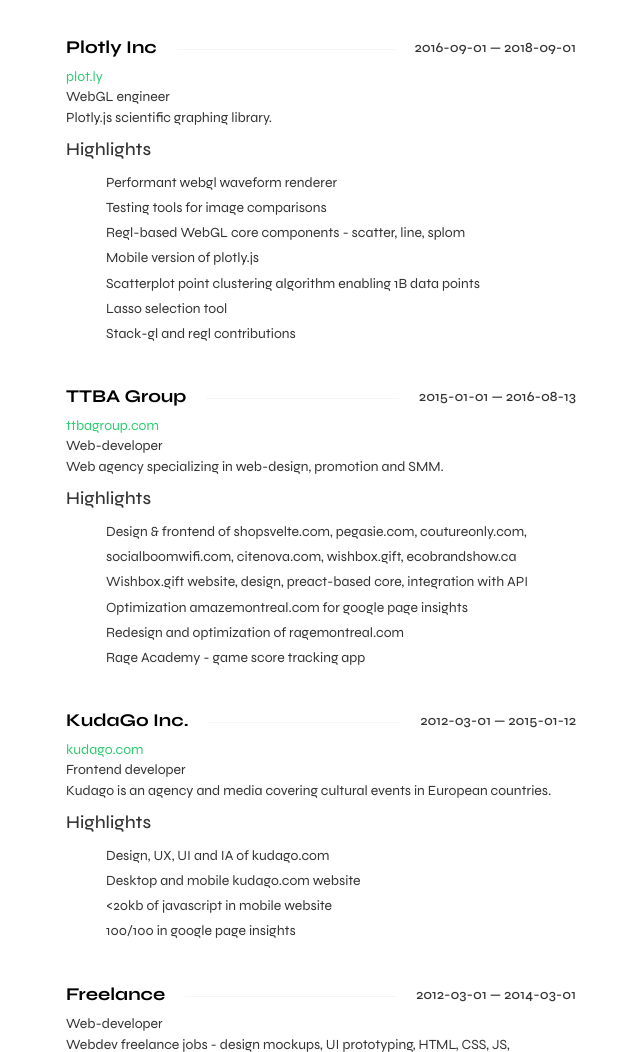
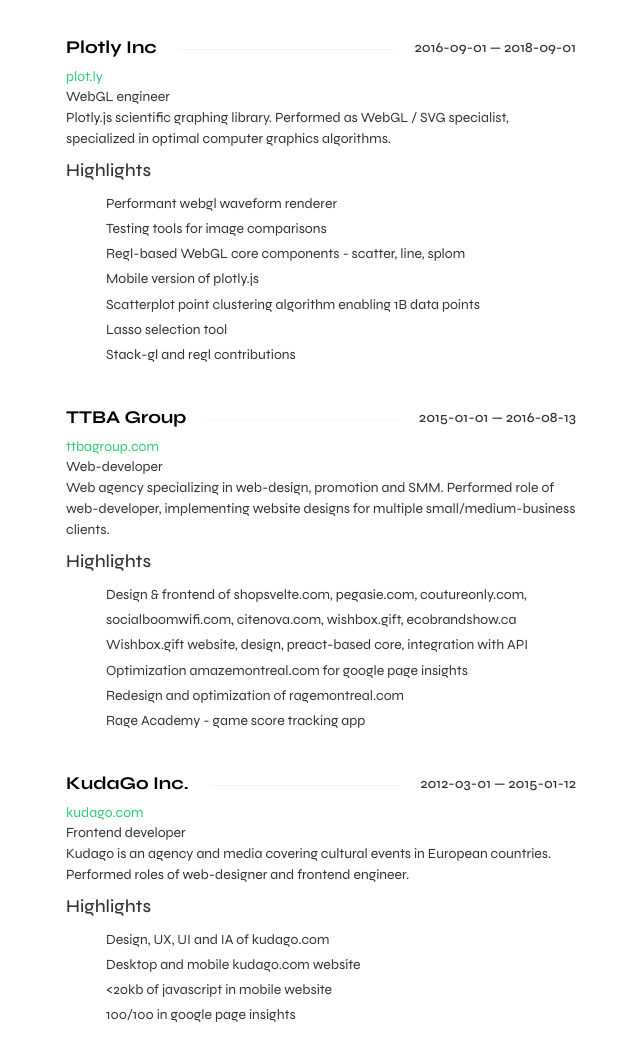
Before and after one commit to dy/resume, a website: page index.html in a window 1280 px wide. Shown: the part 1559-2611 px from the top of the page, without its empty margins (409-1049 px from the left). Drawn offline with nearby package versions, Linux system fonts and the light colour scheme; some icons are missing.

Commit message:
Update index.html

```diff
--- a/index.html
+++ b/index.html
@@ -349,7 +349,7 @@
 							</h4>
 							<a href="http://plot.ly">plot.ly</a>
 							<div>WebGL engineer</div>
-							<p>Plotly.js scientific graphing library.</p>
+							<p>Plotly.js scientific graphing library. Performed as WebGL / SVG specialist, specialized in optimal computer graphics algorithms.</p>
 							<h4>Highlights</h4>
 							<ul>
 								<li>Performant webgl waveform renderer</li>
@@ -368,7 +368,7 @@
 							</h4>
 							<a href="http://ttbagroup.com/">ttbagroup.com</a>
 							<div>Web-developer</div>
-							<p>Web agency specializing in web-design, promotion and SMM.</p>
+							<p>Web agency specializing in web-design, promotion and SMM. Performed role of web-developer, implementing website designs for multiple small/medium-business clients.</p>
 							<h4>Highlights</h4>
 							<ul>
 								<li>Design &amp; frontend of shopsvelte.com, pegasie.com, coutureonly.com, socialboomwifi.com, citenova.com, wishbox.gift, ecobrandshow.ca</li>
@@ -385,7 +385,7 @@
 							</h4>
 							<a href="http://kudago.com">kudago.com</a>
 							<div>Frontend developer</div>
-							<p>Kudago is an agency and media covering cultural events in European countries. </p>
+							<p>Kudago is an agency and media covering cultural events in European countries. Performed roles of web-designer and frontend engineer.</p>
 							<h4>Highlights</h4>
 							<ul>
 								<li>Design, UX, UI and IA of kudago.com</li>
```
